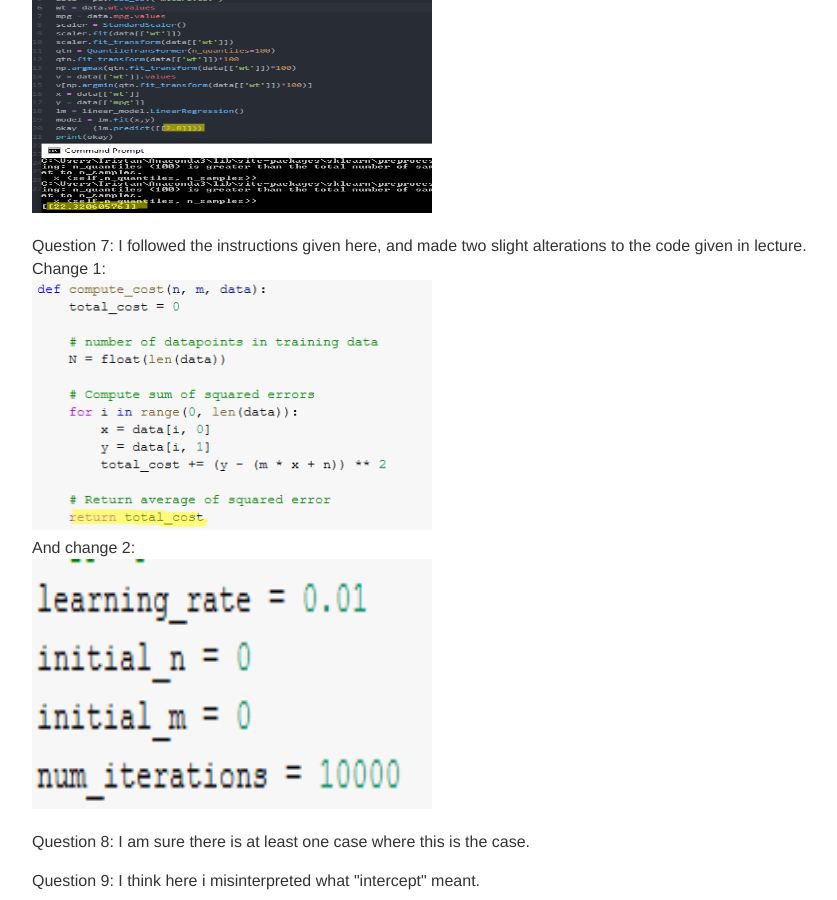
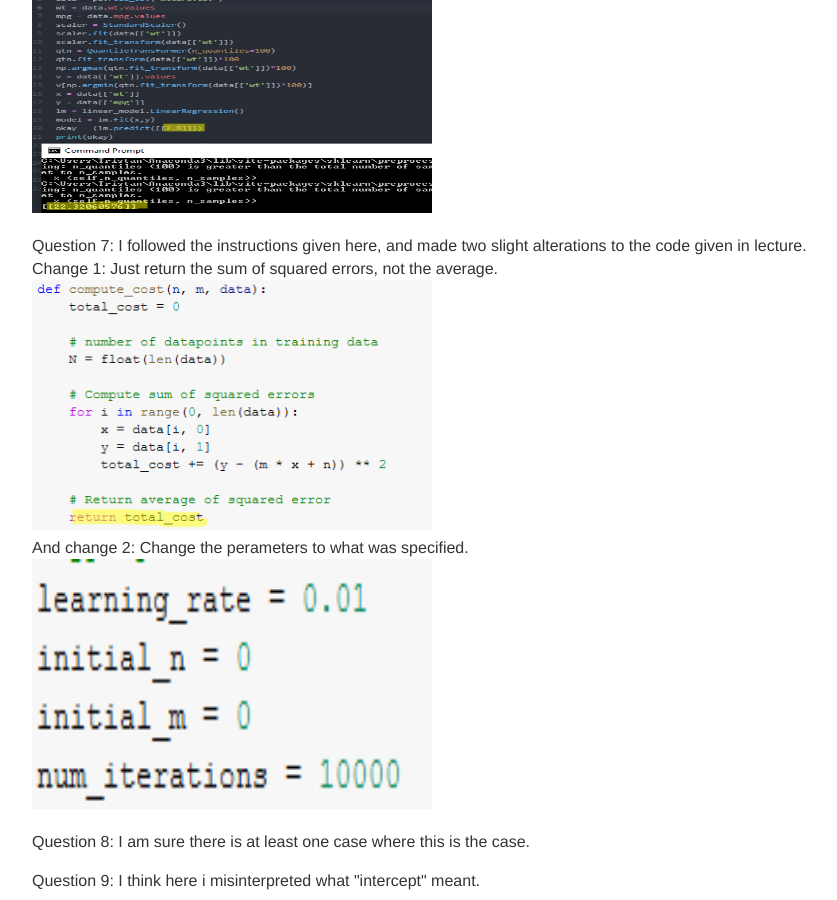
Before and after one commit to tlrob/tlrob.github.io, a Jekyll site: the page built from index.html, in a window 1280 px wide and 900 px high, scrolled down 2030 px. Shown: the whole window, without its empty margins (160-997 px from the left). Built offline with Jekyll 4.4.1, drawn with Linux system fonts in a browser that asks for light colours.

Commit message:
Update index.html

```diff
--- a/index.html
+++ b/index.html
@@ -11,7 +11,7 @@ title: tlrob's site
 	<p>Question 4: I also worked through this problem in both R and python.<br> I found the R solution much more straight forward: isolate the column (weight), and then ask what the percentile is. I guessed correctly on the first try. <br><img src="step1.png" alt="q3_r" width="200" height="175"><br><img src="r_q4.png" alt="r_q4" width="400" height="250"> <br> Python is not too complicated as well, assuming you import the right libraries. <br><img src="python_q4.png" alt="p_q4" width="400" height="250"><br></p>
 	<p>Question 5: The word finite suggests to me a minimum and maximum.</p>
 	<p>Question 6: From this point forward I only used python. I began by only reading the chart shown in the lecture notes. However, I couldn't be certain, so I got to work. I worked with code supplied through lecture notes, and edited it to predict "2.8", or 2800. <br> <img src="q6.png" alt="p_q3" width="400" height="250"><br></p>
-	<p>Question 7: I followed the instructions given here, and made two slight alterations to the code given in lecture.<br>Change 1:<br><img src="change1.png" alt="change1" width="400" height="250"><br>And change 2:<br><img src="change2.png" alt="change2" width="400" height="250"><br></p>
+	<p>Question 7: I followed the instructions given here, and made two slight alterations to the code given in lecture.<br>Change 1: Just return the sum of squared errors, not the average.<br><img src="change1.png" alt="change1" width="400" height="250"><br>And change 2: Change the perameters to what was specified.<br><img src="change2.png" alt="change2" width="400" height="250"><br></p>
 	<p>Question 8: I am sure there is at least one case where this is the case.</p>
 	<p>Question 9: I think here i misinterpreted what "intercept" meant.</p>
 	<p>Question 10: Similar for question eight, I am sure there is at least one case where the regression line changes.</p>
```
